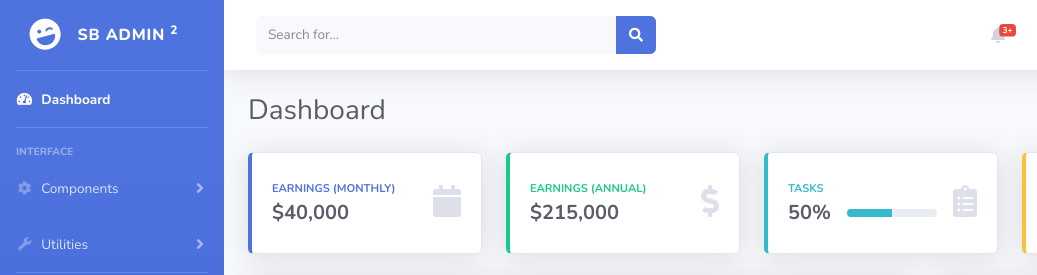
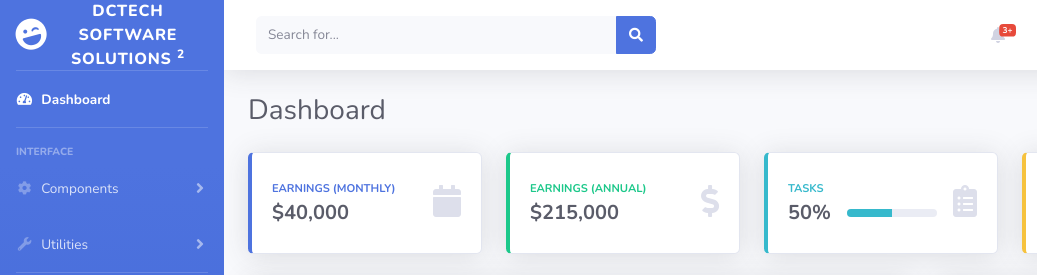
Before and after one commit to dchaser/Jenkins_sonarqube_docker_CICD, a website with bundled scripts: page index.html in a window 1280 px wide. Shown: the top 275 px of the page, 0-1037 px from the left. Built offline with nearby package versions, Linux system fonts and the light colour scheme.

Commit message:
Update title and sidebar brand text in index.html

```diff
--- a/index.html
+++ b/index.html
@@ -9,7 +9,7 @@
     <meta name="description" content="">
     <meta name="author" content="">
 
-    <title>SB Admin 2 - Dashboard</title>
+    <title>DCTech 2 - Dashboard</title>
 
     <!-- Custom fonts for this template-->
     <link href="vendor/fontawesome-free/css/all.min.css" rel="stylesheet" type="text/css">
@@ -35,7 +35,7 @@
                 <div class="sidebar-brand-icon rotate-n-15">
                     <i class="fas fa-laugh-wink"></i>
                 </div>
-                <div class="sidebar-brand-text mx-3">SB Admin <sup>2</sup></div>
+                <div class="sidebar-brand-text mx-3">DCTech Software Solutions <sup>2</sup></div>
             </a>
 
             <!-- Divider -->
```
